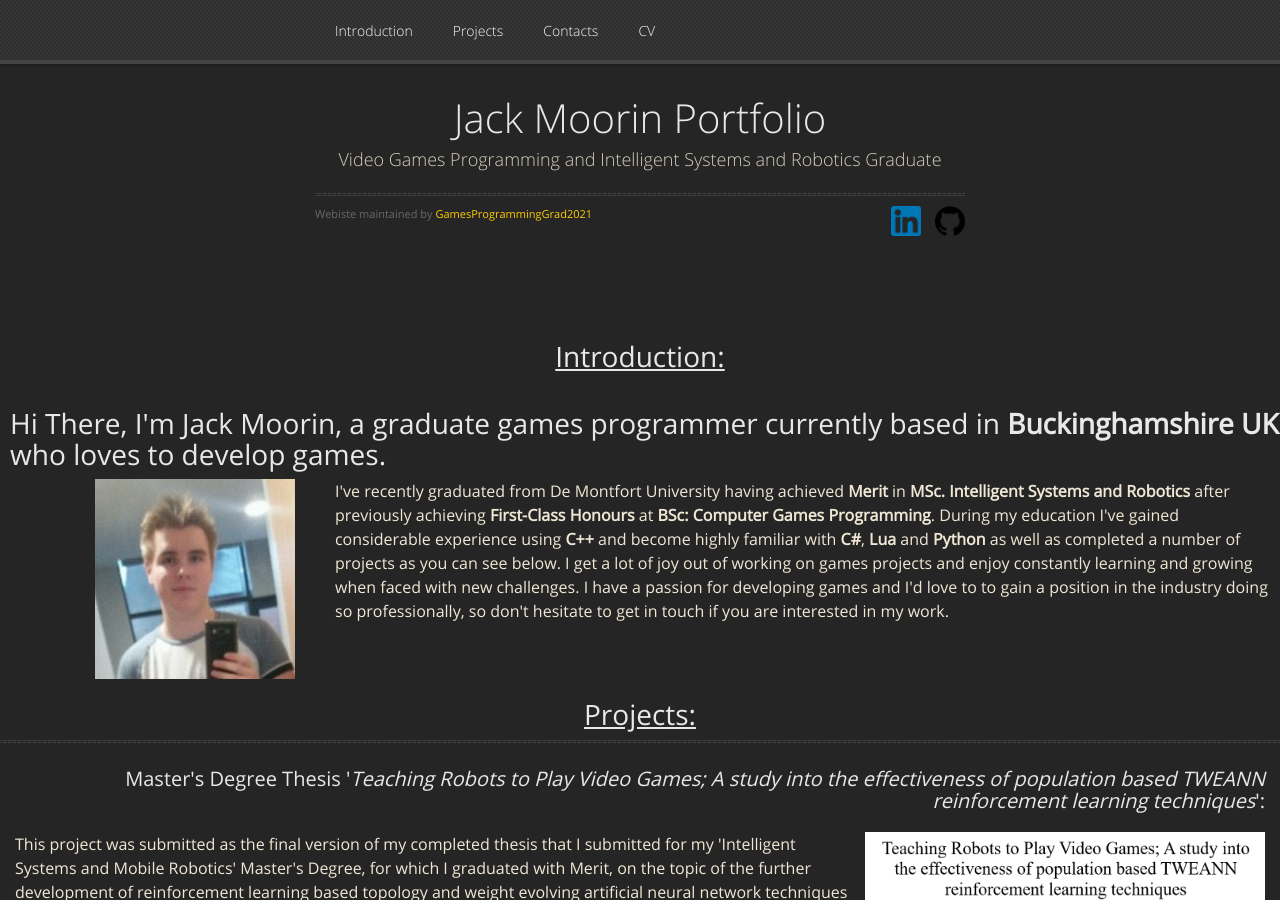
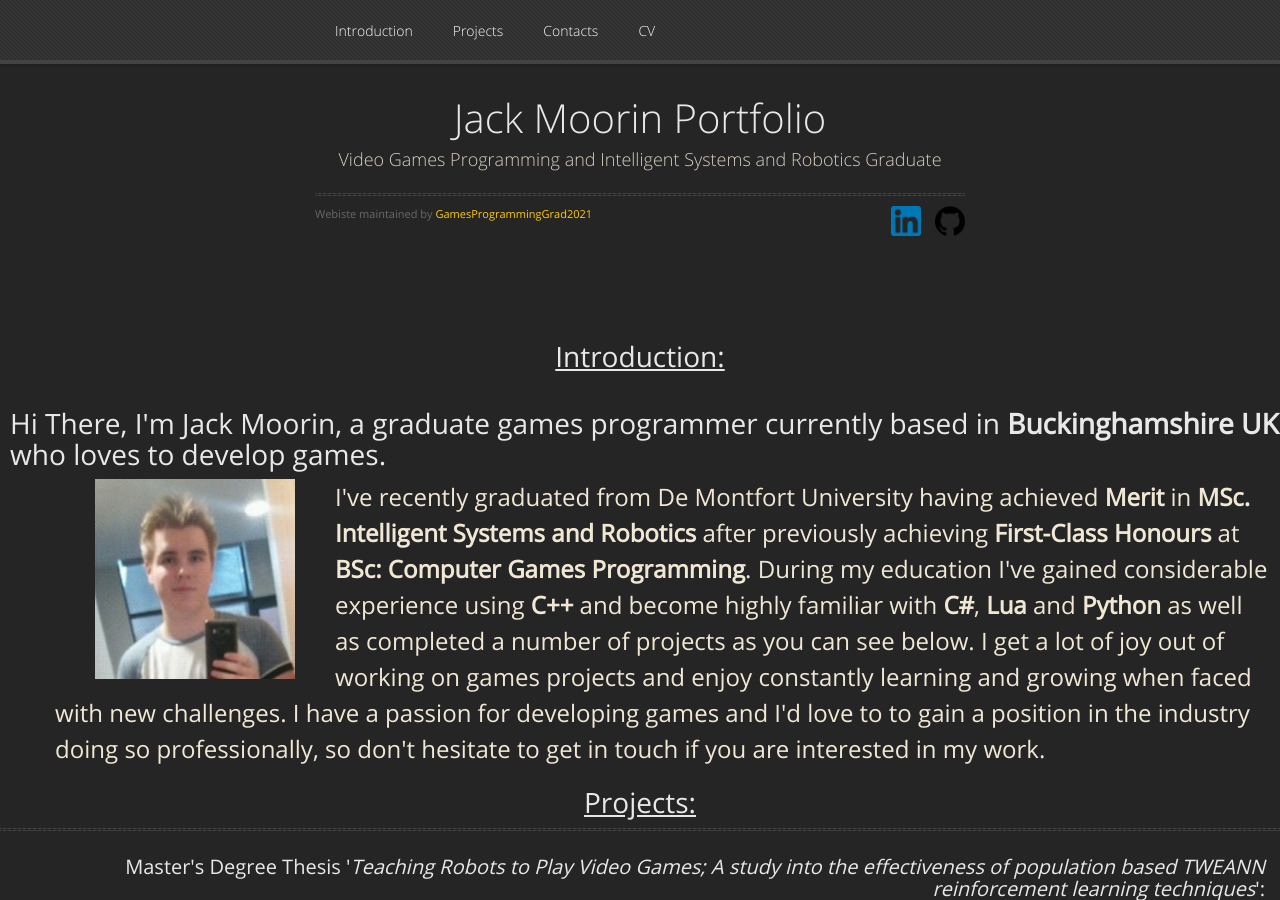
Before and after one commit to GamesProgrammingGrad2021/GamesProgrammingGrad2021.github.io, a Jekyll site: the page built from index.md, in a window 1280 px wide and 900 px high. Built offline with Jekyll 4.4.1, drawn with Linux system fonts in a browser that asks for light colours; nearby versions of some CDN libraries; our own code applies the rules of GitHub Pages for plain Markdown files.

Commit message:
Update default.html

```diff
--- a/_layouts/default.html
+++ b/_layouts/default.html
@@ -196,7 +196,7 @@
 	<h1 style="padding-left: 10px;">Hi There,
 	I'm Jack Moorin, a graduate games programmer currently based in <b>Buckinghamshire UK</b> who loves to develop games.</h1>
 	<div class="project_div_l">
-		<div class="project_text_div_l" style="padding-left: 40px; padding-right: 10px;">
+		<div class="project_text_div_l" style="font-size: 24px; padding-left: 40px; padding-right: 10px;">
 		<img src="Portfolio_Profile_Image.jpg" alt="Profile_Picture" class="project_thumbnail_l" style="width:200px; height:200px; padding-left: 40px; padding-right: 40px;">
 		I've recently graduated from De Montfort University having achieved <b>Merit</b> in <b>MSc. Intelligent Systems and
 		Robotics</b> after previously achieving <b>First-Class Honours</b> at <b>BSc: Computer Games Programming</b>. During my
```
